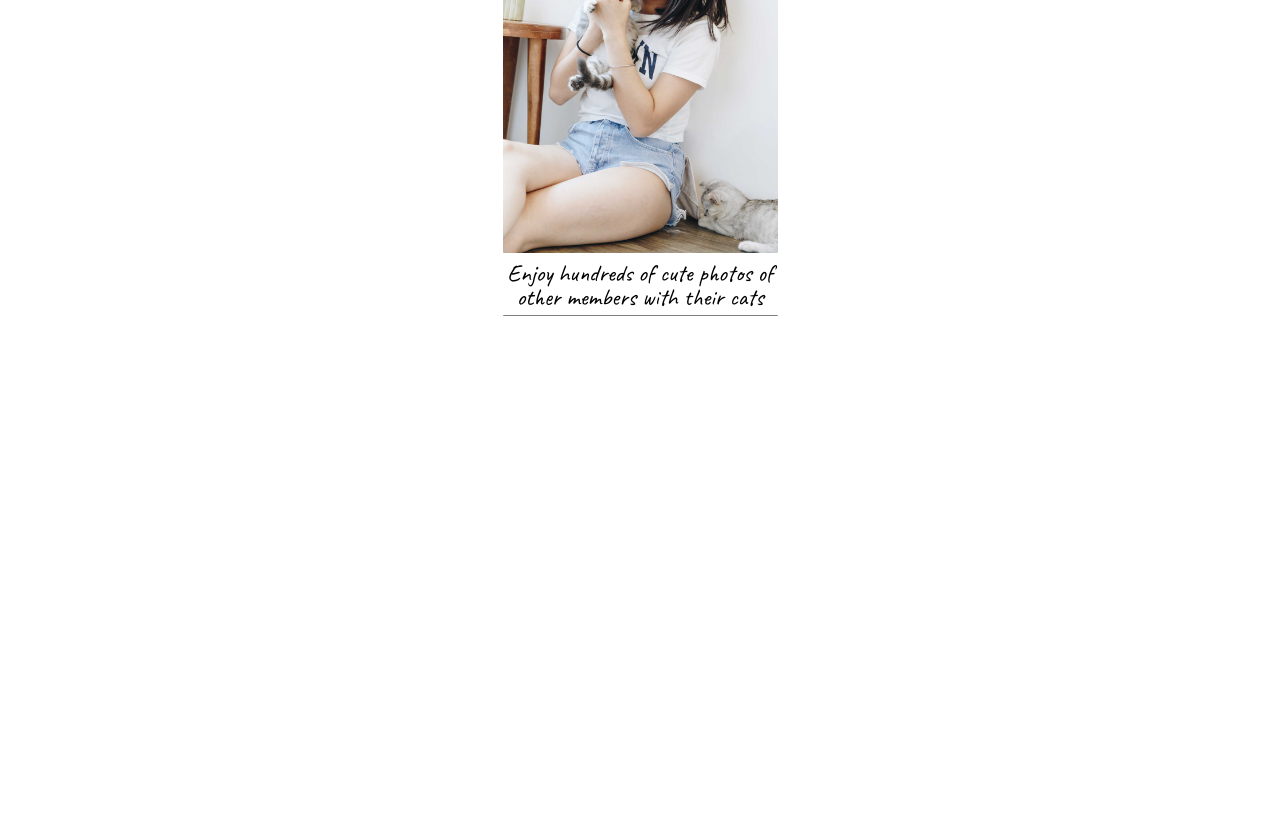
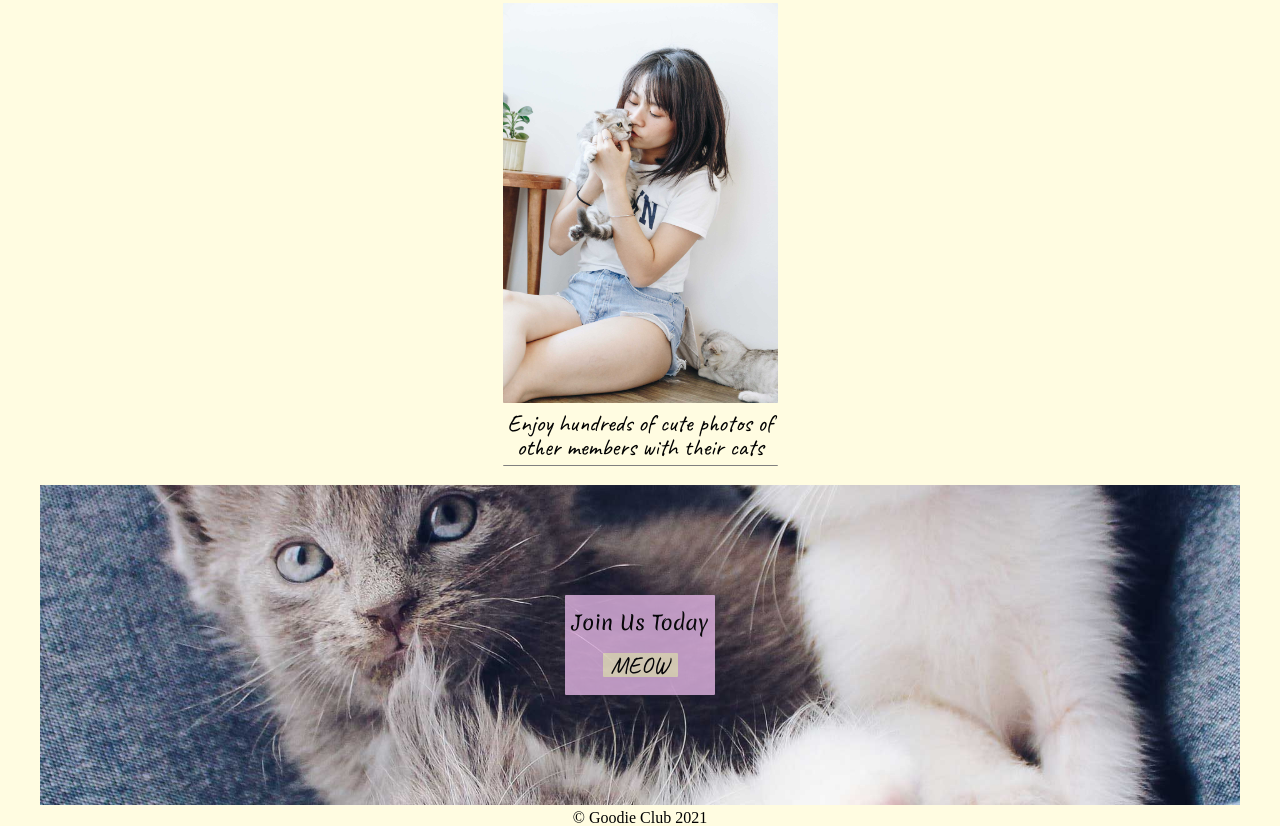
Before and after one commit to n-ii-ma/Goodie-Club, a plain HTML site: page index.html in a window 1280 px wide. Shown: the part 1645-2471 px from the top of the page. Before the commit the page ends 1961 px from the top, so only its background shows below. Drawn offline with Linux system fonts and the light colour scheme.

Commit message:
Added Bottom Banner

```diff
--- a/index.html
+++ b/index.html
@@ -19,7 +19,7 @@
             <nav>
                 <ul>
                     <li><a href="#features">Features</a></li>
-                    <li><a href="news">Latest News</a></li>
+                    <li><a href="#">Latest News</a></li>
                     <li><a href="join">Join Us</a></li>
                 </ul>
             </nav>
@@ -45,11 +45,19 @@
                     </div>
                 </figure>
             </section>
+            <section class="bottom-banner" id="join">
+                <article>
+                    <h2>Join Us Today</h2>
+                    <h3><a href="#">MEOW</a></h3>
+                </article>
+            </section>
         </main>
-        <footer>
-            <h2>Join Us Today</h2>
-            <h3>Meow</h3>
-            <p>&copy; Goodie Club 2021</p>
-        </footer>
+<!--         <section id="join">
+            <article>
+                <h2>Join Us Today</h2>
+                <h3>Meow</h3>
+            </article>
+        </section> -->
+        <footer>&copy; Goodie Club 2021</footer>
     </body>
 </html>
--- a/styles/main.css
+++ b/styles/main.css
@@ -13,16 +13,17 @@ html {
 }
 
 body {
+    background-color: #fffce1;
     text-align: center;
     display: grid;
     grid-template-columns: 1fr;
-    grid-template-rows: 80px 1000px 75px;
-    grid-template-areas: "header" "main" "footer";
+    grid-template-rows: 80px 2375px;
+    grid-template-areas: "header" "main";
 }
 
 /* Header */
 header {
-    background-color: cyan;
+    background-color: #fce;
     grid-area: header;
     display: flex;
     flex-direction: column;
@@ -78,8 +79,8 @@ main {
     grid-area: main;
     display: grid;
     grid-template-columns: 1fr;
-    grid-template-rows: 400px 600px;
-    grid-template-areas: "top-banner" "middle-banner";
+    grid-template-rows: 550px 1500px 320px;
+    grid-template-areas: "top-banner" "middle-banner" "bottom-banner";
 
 }
 
@@ -88,8 +89,6 @@ main {
     background-image: url('../images/zhang-kaiyv-ECfPmkOVZPA-unsplash.jpg');
     background-repeat: no-repeat;
     background-size: cover;
-    background-position-y: -8em;
-    background-position-x: center;
 }
 
 .top-banner h2 {
@@ -97,7 +96,7 @@ main {
     font-size: 1.75rem;
     line-height: 1.25em;
     color: hotpink;
-    margin-top: 1em;
+    margin-top: 2.5em;
     padding: 0 1em;
 }
 
@@ -122,7 +121,6 @@ main {
 }
 
 /* Middle Banner */
-
 .middle-banner {
     grid-area: middle-banner;
     display: grid;
@@ -194,17 +192,88 @@ main {
     font-size: 1.5rem;
 }
 
+/* Middle Banner for Landscape Mobile Screens */
+@media only screen and (min-width: 320px) and (orientation: landscape) {
 
+}
 
+/* Middle Banner for Tablet Screens */
+@media only screen and (min-width: 768px) and (orientation: portrait) {
 
+}
 
+/* Middle Banner for Tablet Landscape Screens */
+@media only screen and (min-width: 768px) and (orientation: landscape) {
 
+}
 
+/* Middle Banner for Desktop Screens */
+@media only screen and (min-width: 1200px) {
 
+}
 
+/* Bottom Banner */
+.bottom-banner {
+    grid-area: bottom-banner;
+    background-image: url('../images/the-lucky-neko-rplhB9mYF48-unsplash.jpg');
+    background-repeat: no-repeat;
+    background-size: cover;
+    background-origin: content-box;
+    background-position: center;
+    padding: 2.5em;
+    display: flex;
+    flex-direction: column;
+    align-items: center;
+    justify-content: center;
+}
 
-/* Ignore for now */
-/* footer {
-    background-color: sienna;
-    grid-area: footer;
-} */
+.bottom-banner article {
+    background-color: #e3b6e5;
+    width: 150px;
+    height: 100px;
+    opacity: 0.8;
+    display: flex;
+    flex-direction: column;
+    align-items: center;
+    justify-content: center;
+}
+
+.bottom-banner h2 {
+    font-family: 'Merienda', cursive;
+    font-size: 1.25rem;
+    margin-bottom: 1em;
+}
+
+.bottom-banner h3 {
+    font-family: 'Caveat', cursive;
+    font-size: 1.5rem;
+    background-color: #fdf1d3;
+    width: 75px;
+}
+
+.bottom-banner h3 a {
+    text-decoration: none;
+    color: black;
+}
+
+/* Bottom Banner for Landscape Mobile Screens */
+@media only screen and (min-width: 320px) and (orientation: landscape) {
+
+}
+
+/* Bottom Banner for Tablet Screens */
+@media only screen and (min-width: 768px) and (orientation: portrait) {
+
+}
+
+/* Bottom Banner for Tablet Landscape Screens */
+@media only screen and (min-width: 768px) and (orientation: landscape) {
+
+}
+
+/* Bottom Banner for Desktop Screens */
+@media only screen and (min-width: 1200px) {
+
+}
+
+/* Footer */
```
Also changed, not shown: images/kari-shea-eMzblc6JmXM-unsplash.jpg (added), images/the-lucky-neko-rplhB9mYF48-unsplash.jpg (added).
